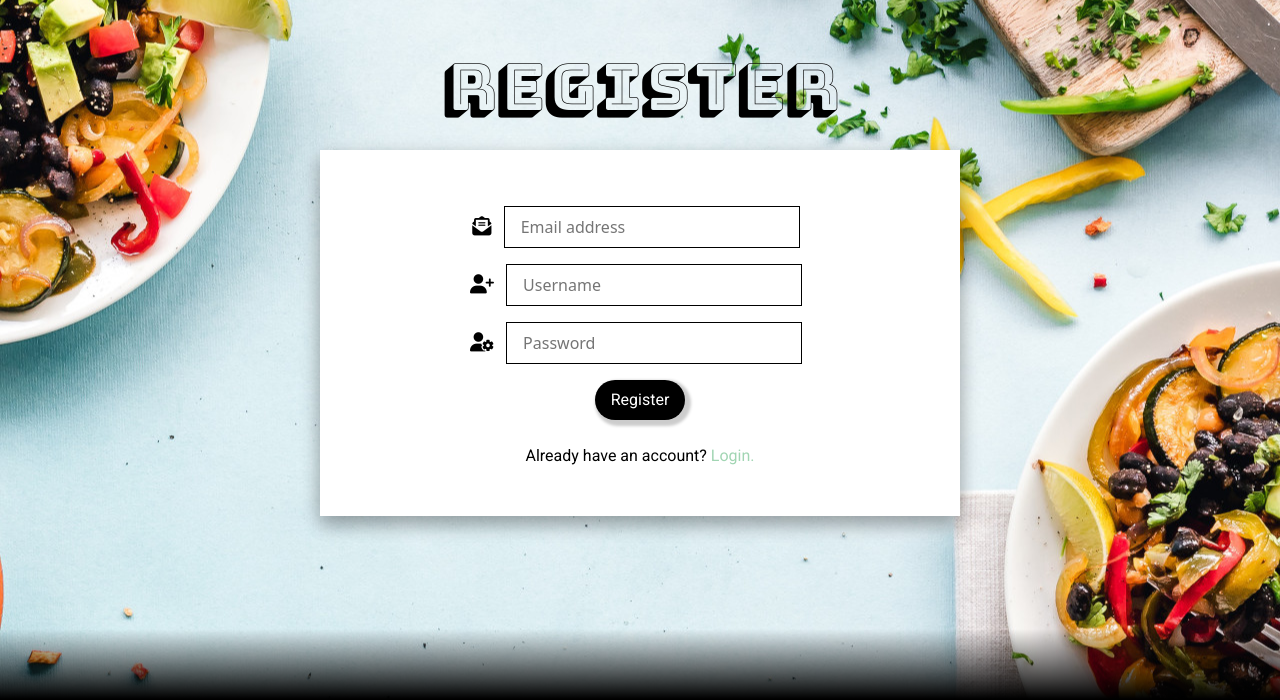
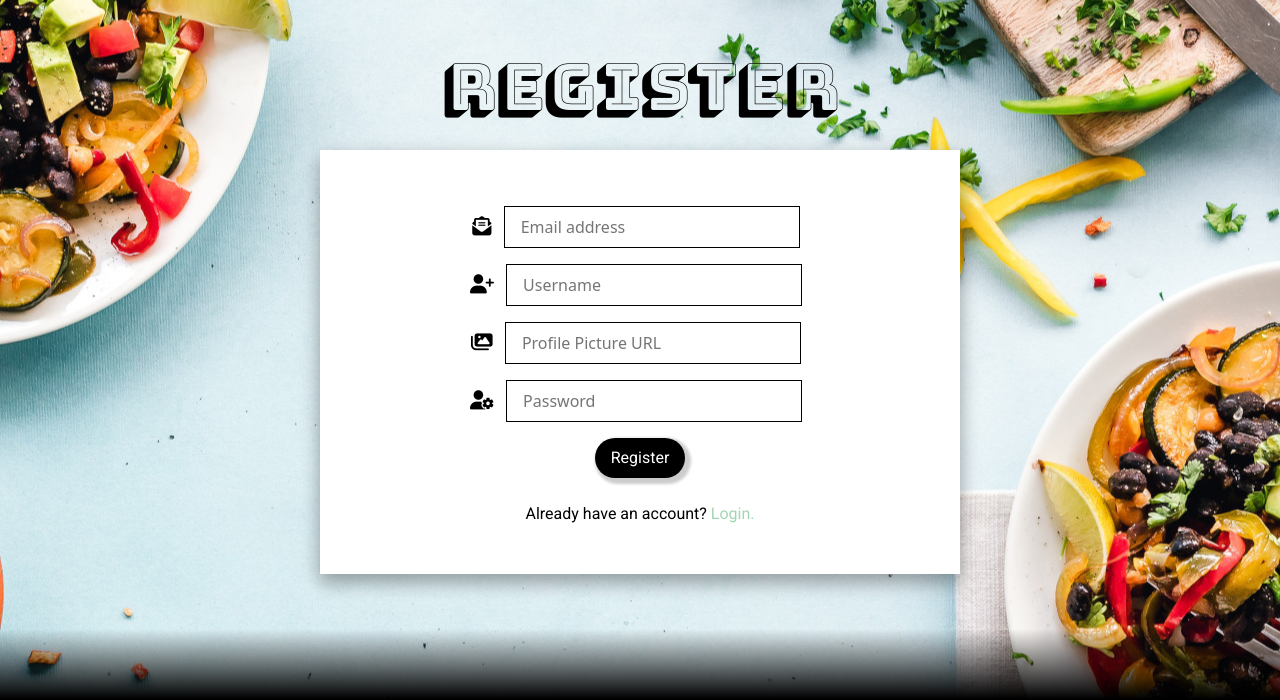
Before and after one commit to Alicepinch/everything-vegan, a Flask app: page /register in a window 1280 px wide. Shown: the part 59-759 px from the top of the page. Run offline with Flask 2, Linux system fonts and the light colour scheme; some libraries are stand-ins or nearby versions.

Commit message:
Pattern added for URL

```diff
--- a/templates/add-recipe.html
+++ b/templates/add-recipe.html
@@ -56,9 +56,9 @@
                     </div>
                     <div class="col-12">
                         <label for="yield">Yield</label>
-                        <input type="number" name="yield" placeholder="Example: 5" class="form-field" id="yield"
+                        <input type="number" name="yield" placeholder="Example: 5" class="form-field" id="yield" min="1" max="12"
                             required>
-                        <small class="form-description">How many people will this serve(rougly).</small>
+                        <small class="form-description">How many people will this serve (rougly).</small>
                     </div>
                     <div class="col-12">
                         <label for="active_time">Active Time</label>
@@ -80,7 +80,7 @@
                     </div>
                     <div class="col-12">
                         <label for="img_url">Image URL</label>
-                        <input type="text" name="img_url" placeholder="Image URL" class="form-field" id="img_url">
+                        <input type="url" name="img_url" pattern="https://.*" placeholder="Image URL" class="form-field" id="img_url">
                         <small class="form-description">Image URL address.</small>
                     </div>
                     <div class="col-12 pt-3">
--- a/templates/edit-recipe.html
+++ b/templates/edit-recipe.html
@@ -79,7 +79,7 @@
                     </div>
                     <div class="col-12">
                         <label for="img_url">Image URL</label>
-                        <input type="text" name="img_url" value="{{ recipe.img_url}}" class="form-field" id="img_url"
+                        <input type="url" name="img_url" pattern="https://.*" value="{{ recipe.img_url}}" class="form-field" id="img_url"
                             required>
                         <small class="form-description">Image URL address.</small>
                     </div>
--- a/templates/profile.html
+++ b/templates/profile.html
@@ -20,7 +20,7 @@
 
 
             <div class="col-12 col-md-4 text-center">
-                <img src="{{ user.profile_image}}" class="profile-photo" alt="">
+                <img src="{{ user.profile_image }}" class="profile-photo" alt="">
                 <p class="pt-3"><strong>Username:</strong> {{ session['user'] }} <br>
                     <strong>Date Joined:</strong> {{ user.date_joined }} <br>
                     {% if session.user != 'admin' %}
@@ -61,7 +61,7 @@
                     <form method="POST" action="{{ url_for('update_profile_pic', username=username)}}">
                         <div class="col-12">
                             <i class="login-register-logo fas fa-images"></i>
-                            <input id="profile_img" name="profile_img" type="text" class="login-form-field"
+                            <input id="profile_img" name="profile_img" type="url" pattern="https://.*" class="login-form-field"
                                 placeholder="Profile Picture URL">
                         </div>
                         <div class="col-12 modal-buttons">
--- a/templates/register.html
+++ b/templates/register.html
@@ -26,6 +26,11 @@
                                         <input id="username" name="username" type="text" class="login-form-field"
                                             placeholder="Username" minlength="5" maxlength="15"
                                             pattern="^[a-zA-Z0-9]{5,15}$" required>
+                                    </div>
+                                    <div class="col-12">
+                                        <i class="login-register-logo fas fa-images"></i>
+                                        <input id="profile_img" name="profile_img" type="url" pattern="https://.*" class="login-form-field"
+                                            placeholder="Profile Picture URL">
                                     </div>
                                     <div class="col-12">
                                         <i class="fas fa-user-cog login-register-logo"></i>
```
